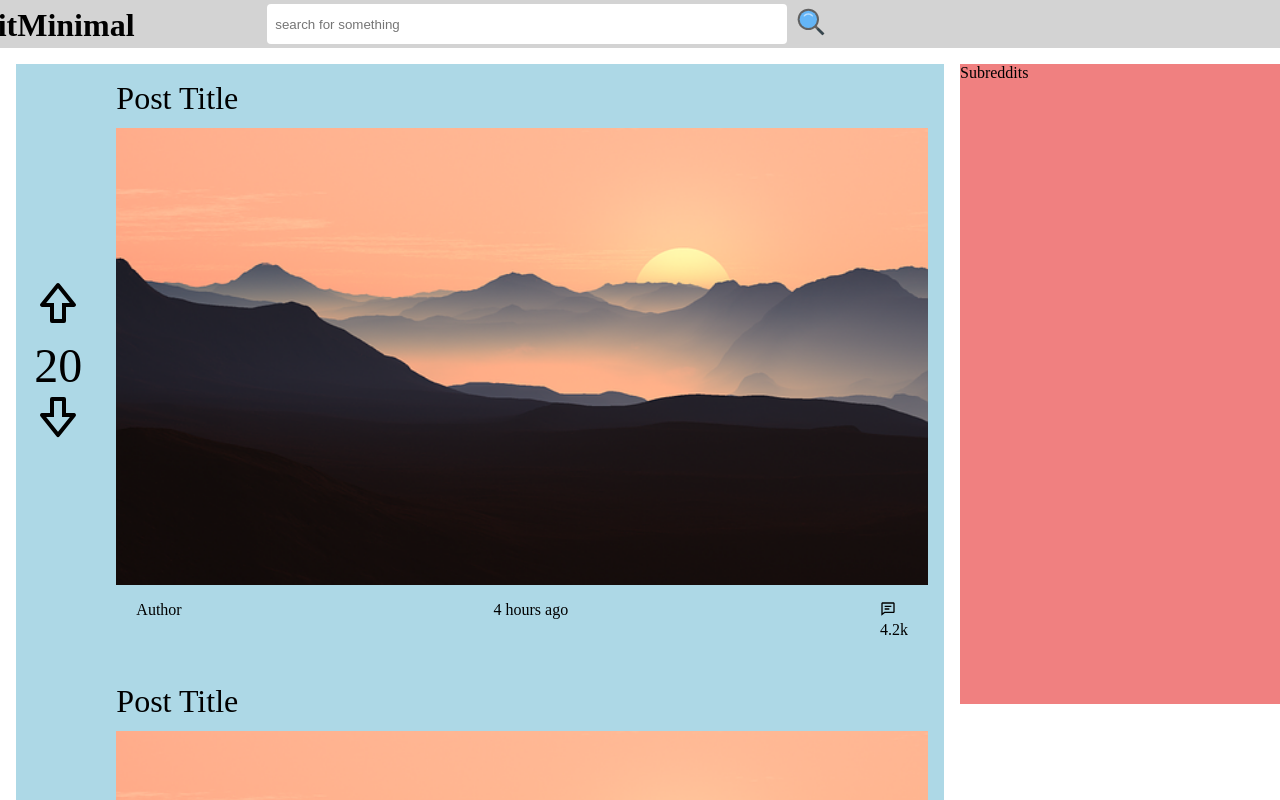
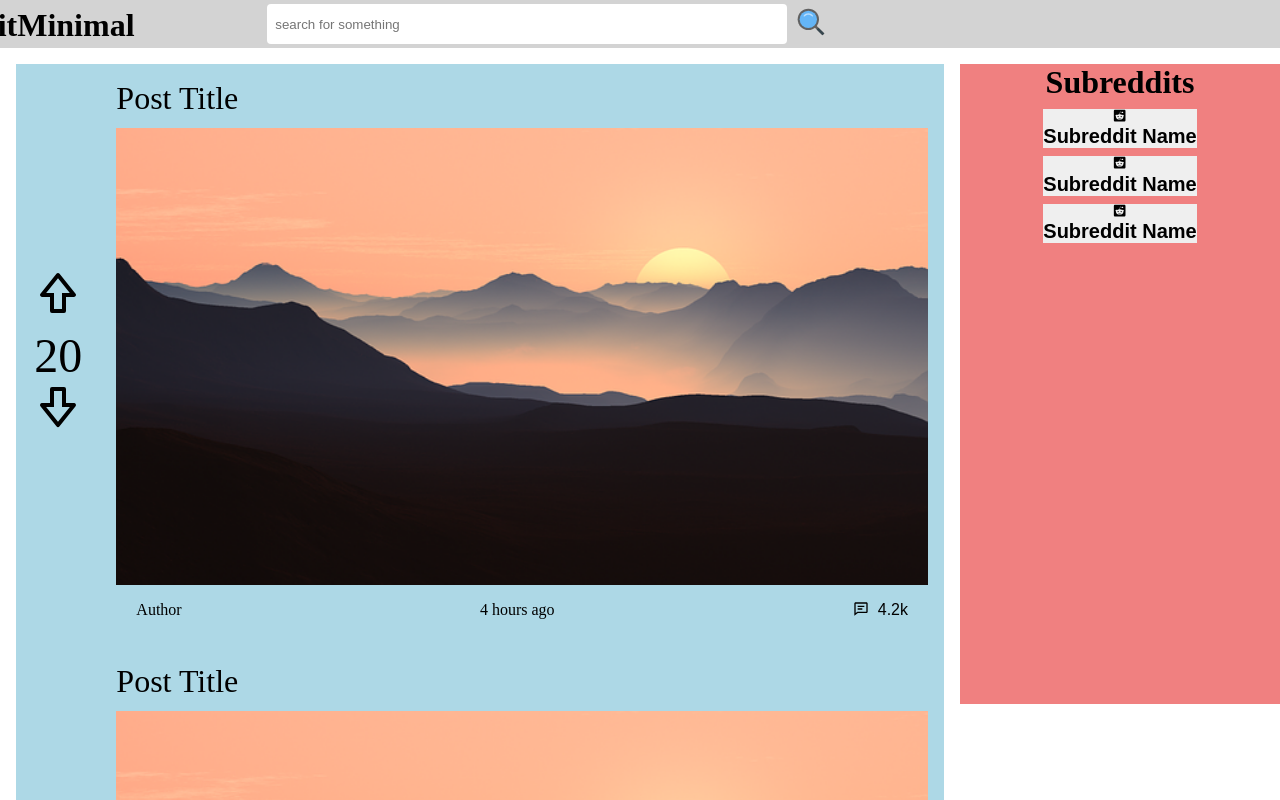
Before and after one commit to YSquid/reddit-minimal, a React (Create React App) app: page / in a window 1280 px wide. Shown: the top 800 px of the page. Built offline with nearby package versions, Linux system fonts and the light colour scheme.

Commit message:
post and comment components mocked. Toggle show comments working

```diff
--- /dev/null
+++ b/src/components/comments/Comments.css
@@ -0,0 +1,3 @@
+.Comments {
+    padding: 1rem;
+}
--- a/src/components/comments/Comments.js
+++ b/src/components/comments/Comments.js
@@ -1,8 +1,12 @@
 import React from 'react'
+import './Comments.css'
 
-function Comments() {
+function Comments(props) {
   return (
-    <div>Comments</div>
+    <div className='Comments'>
+    <h3>Comment Author</h3>
+    <p>comment body lorum ipusum dole est comos truey fbray brag</p>
+    </div>
   )
 }
 
--- a/src/components/post/Post.css
+++ b/src/components/post/Post.css
@@ -15,6 +15,8 @@
 .postBody {
     grid-area: body;
     padding: 1rem;
+    display: flex;
+    flex-direction: column;
 }
 
 .postTitle {
@@ -32,6 +34,13 @@
 
 .postFooter {
     display: flex;
+    font-size: 1rem;
     justify-content: space-between;
     padding: .75rem 1.25rem;
 }
+
+.commentsToggle {
+    display: flex;
+    font-size: 1rem;
+    background-color: transparent;
+}
--- a/src/components/post/Post.js
+++ b/src/components/post/Post.js
@@ -1,9 +1,16 @@
-import React from "react";
+import React, { useState } from "react";
 import "./Post.css";
+import Comments from "../comments/Comments";
 import { BiUpvote, BiDownvote, BiCommentDetail } from "react-icons/bi";
 import previewImage from "../../assets/previewPH.png";
 
 function Post() {
+  const [showComments, setShowComments] = useState(false);
+
+  const toggleComments = () => {
+    setShowComments(!showComments)
+  }
+
   return (
     <div className="Post">
       <div className="Votes">
@@ -22,9 +29,14 @@ function Post() {
           <p>Author</p>
           <p>4 hours ago</p>
           <div className="commentsWidget">
+            <button className="commentsToggle" onClick={toggleComments}>
               <BiCommentDetail />
-          <p>4.2k</p>
+              <p>&nbsp; 4.2k</p>
+            </button>
           </div>
+        </div>
+        <div className="comments">
+          {showComments && <Comments />}
         </div>
       </div>
     </div>
--- a/src/components/posts/Posts.css
+++ b/src/components/posts/Posts.css
@@ -2,5 +2,5 @@
     background-color: lightblue;
     grid-area: posts;
     height: 300rem;
-    margin: 1rem
+    margin: 1rem;
 }
--- a/src/components/posts/Posts.js
+++ b/src/components/posts/Posts.js
@@ -1,6 +1,7 @@
 import React from 'react'
 import './Posts.css'
 import Post from '../post/Post'
+
 
 function Posts() {
 
@@ -8,6 +9,7 @@ function Posts() {
     <div className="Posts">
         <Post/>
         <Post/>
+        <Post/>
     </div>
   )
 }
--- /dev/null
+++ b/src/components/subreddit/Subreddit.css
@@ -0,0 +1,4 @@
+.subredditButton {
+    display: flex;
+    margin: 0.5rem auto;
+}
--- /dev/null
+++ b/src/components/subreddit/Subreddit.js
@@ -0,0 +1,17 @@
+import React from 'react'
+import './Subreddit.css'
+import{FaRedditSquare} from 'react-icons/fa'
+
+function Subreddit() {
+    const handleSubredditClick = (e) => {
+        e.preventDefault()
+        alert('You clicked a subreddit')
+    }
+  return (
+    <div className='subredditButton'>
+        <button onClick={handleSubredditClick}><FaRedditSquare/><h2>Subreddit Name</h2></button>
+    </div>
+  )
+}
+
+export default Subreddit
--- a/src/components/subreddits/Subreddits.css
+++ b/src/components/subreddits/Subreddits.css
@@ -1,6 +1,9 @@
 .Subreddits {
     background-color: lightcoral;
     grid-area: subreddits;
+    display: flex;
+    flex-direction: column;
+    align-items: center;
     height: 40rem;
     margin: 1rem 0 0;
 
--- a/src/components/subreddits/Subreddits.js
+++ b/src/components/subreddits/Subreddits.js
@@ -1,9 +1,17 @@
 import React from 'react'
 import './Subreddits.css'
+import Subreddit from '../subreddit/Subreddit'
 
 function Subreddits() {
   return (
-    <div className='Subreddits'>Subreddits</div>
+    <div className='Subreddits'>
+      <h1>Subreddits</h1>
+      <div className='subredditsContainer'>
+        <Subreddit/>
+        <Subreddit/>
+        <Subreddit/>
+      </div>
+    </div>
   )
 }
 
```
Also changed, not shown: planning/component-plan.txt, src/components/subreddits/subredditsSlice.js (added). Lines whose indentation alone changed are shown as unchanged.
